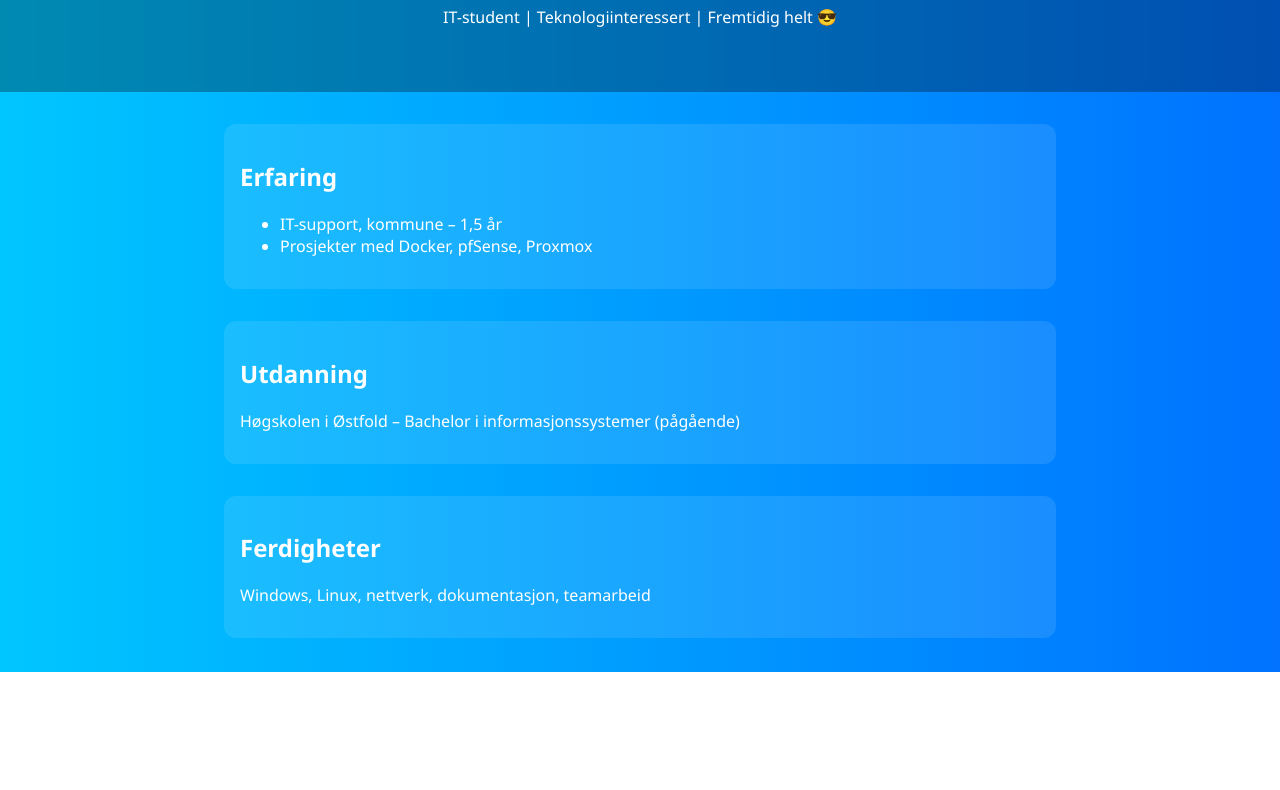
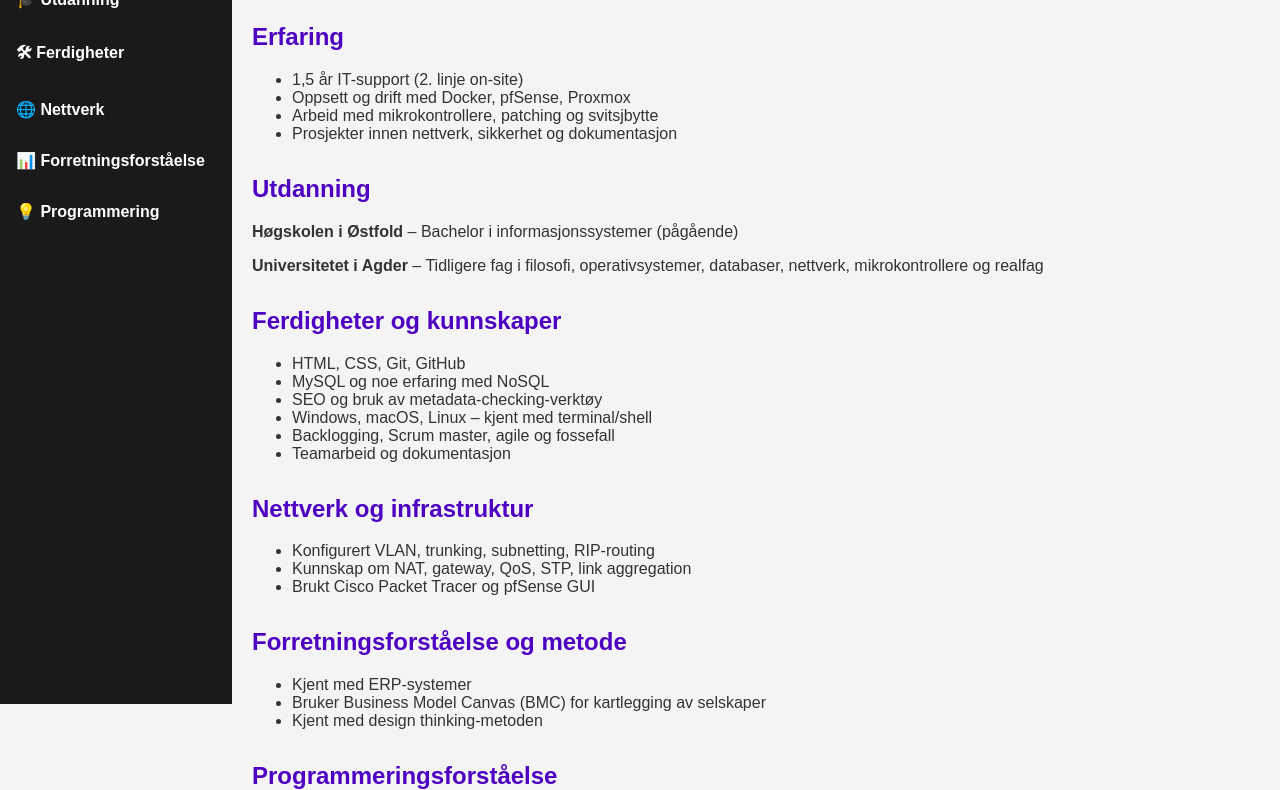
Before and after one commit to uffiulf/Project_CV, a plain HTML site: page index.html in a window 1280 px wide. Shown: the part 128-918 px from the top of the page. Before the commit the page ends 800 px from the top, so only its background shows below. Drawn offline with Linux system fonts and the light colour scheme; a script that the page names is missing.

Commit message:
Changed to navbar

```diff
--- a/css/style.css
+++ b/css/style.css
@@ -1,45 +1,115 @@
+/* Mobile-first CSS */
 body {
     margin: 0;
-    padding: 0;
-    font-family: 'Segoe UI', sans-serif;
-    background: linear-gradient(to right, #00c6ff, #0072ff);
-    color: white;
-    animation: fadeIn 2s ease-in;
+    font-family: Arial, sans-serif;
+    background-color: #f4f4f4;
+    color: #333;
 }
 
-.hero {
-    text-align: center;
-    padding: 3em 1em;
-    background-color: rgba(0,0,0,0.3);
-    backdrop-filter: blur(5px);
+main {
+    padding: 1rem;
+    margin-left: 0;
+}
+
+.cv-del {
+    margin-bottom: 2rem;
+    opacity: 0;
+    transform: translateY(30px);
+    animation: fadeUp 0.6s ease forwards;
+    animation-delay: 0.2s;
+}
+
+.cv-del:nth-of-type(2) { animation-delay: 0.3s; }
+.cv-del:nth-of-type(3) { animation-delay: 0.4s; }
+.cv-del:nth-of-type(4) { animation-delay: 0.5s; }
+.cv-del:nth-of-type(5) { animation-delay: 0.6s; }
+.cv-del:nth-of-type(6) { animation-delay: 0.7s; }
+.cv-del:nth-of-type(7) { animation-delay: 0.8s; }
+
+@keyframes fadeUp {
+    to {
+        opacity: 1;
+        transform: translateY(0);
+    }
+}
+
+h1, h2 {
+    color: #4e00c2;
 }
 
 .navn {
     color: #ffe600;
-    animation: blink 2s infinite;
 }
 
-.cv-del {
-    margin: 2em auto;
-    max-width: 800px;
-    padding: 1em;
-    background-color: rgba(255,255,255,0.1);
-    border-radius: 12px;
-    animation: slideUp 1s ease forwards;
-    opacity: 0;
+/* Sidebar navigation */
+.sidebar {
+    background-color: #1a1a1a;
+    color: white;
+    padding: 1rem;
+    position: fixed;
+    top: 0;
+    left: 0;
+    width: 100%;
+    height: auto;
+    z-index: 1000;
 }
 
-@keyframes fadeIn {
-    from { opacity: 0; }
-    to { opacity: 1; }
+.sidebar nav ul {
+    list-style: none;
+    padding: 0;
+    margin: 0;
+    display: flex;
+    flex-direction: row;
+    flex-wrap: wrap;
+    gap: 1rem;
+    justify-content: center;
 }
 
-@keyframes slideUp {
-    from { transform: translateY(30px); opacity: 0; }
-    to { transform: translateY(0); opacity: 1; }
+.sidebar nav ul li a {
+    color: white;
+    text-decoration: none;
+    font-weight: bold;
+    transition: transform 0.1s ease;
 }
 
-@keyframes blink {
-    0%, 100% { opacity: 1; }
-    50% { opacity: 0.5; }
+.sidebar nav ul li a:active {
+    animation: vibrate 0.3s linear;
 }
+
+@keyframes vibrate {
+    0% { transform: translateX(0); }
+    25% { transform: translateX(-2px); }
+    50% { transform: translateX(2px); }
+    75% { transform: translateX(-2px); }
+    100% { transform: translateX(0); }
+}
+
+/* Desktop layout */
+@media screen and (min-width: 768px) {
+    .sidebar {
+        width: 200px;
+        height: 100vh;
+        position: fixed;
+    }
+
+    main {
+        margin-left: 220px;
+        padding: 2rem;
+    }
+
+    .sidebar nav ul {
+        flex-direction: column;
+        align-items: flex-start;
+    }
+
+    .sidebar nav ul li {
+        margin-bottom: 1rem;
+    }
+
+    .sidebar nav ul li a:hover {
+        color: #ffe600;
+        background-color: #333;
+        padding: 0.2rem 0.5rem;
+        border-radius: 4px;
+    }
+}
--- a/index.html
+++ b/index.html
@@ -7,28 +7,78 @@
   <link rel="stylesheet" href="css/style.css" />
 </head>
 <body>
-<header class="hero">
-  <h1>Hei, jeg heter <span class="navn">[Ditt navn]</span></h1>
-  <p>IT-student | Teknologiinteressert | Fremtidig helt 😎</p>
-</header>
+<aside class="sidebar">
+  <nav>
+    <ul>
+      <li><a href="#om-meg">🧑‍💻 Informasjon</a></li>
+      <li><a href="#erfaring">💼 Erfaring</a></li>
+      <li><a href="#utdanning">🎓 Utdanning</a></li>
+      <li><a href="#ferdigheter">🛠 Ferdigheter</a></li>
+      <li><a href="#nettverk">🌐 Nettverk</a></li>
+      <li><a href="#forretning">📊 Forretningsforståelse</a></li>
+      <li><a href="#programmering">💡 Programmering</a></li>
+    </ul>
+  </nav>
+</aside>
 
 <main>
-  <section class="cv-del">
+  <section id="om-meg" class="cv-del">
+    <h1>Hei, jeg heter <span class="navn">[Ditt navn]</span></h1>
+    <p>IT-student | Teknologiinteressert | Fremtidig helt 😎</p>
+  </section>
+
+  <section id="erfaring" class="cv-del">
     <h2>Erfaring</h2>
     <ul>
-      <li>IT-support, kommune – 1,5 år</li>
-      <li>Prosjekter med Docker, pfSense, Proxmox</li>
+      <li>1,5 år IT-support (2. linje on-site)</li>
+      <li>Oppsett og drift med Docker, pfSense, Proxmox</li>
+      <li>Arbeid med mikrokontrollere, patching og svitsjbytte</li>
+      <li>Prosjekter innen nettverk, sikkerhet og dokumentasjon</li>
     </ul>
   </section>
 
-  <section class="cv-del">
+  <section id="utdanning" class="cv-del">
     <h2>Utdanning</h2>
-    <p>Høgskolen i Østfold – Bachelor i informasjonssystemer (pågående)</p>
+    <p><strong>Høgskolen i Østfold</strong> – Bachelor i informasjonssystemer (pågående)</p>
+    <p><strong>Universitetet i Agder</strong> – Tidligere fag i filosofi, operativsystemer, databaser, nettverk, mikrokontrollere og realfag</p>
   </section>
 
-  <section class="cv-del">
-    <h2>Ferdigheter</h2>
-    <p>Windows, Linux, nettverk, dokumentasjon, teamarbeid</p>
+  <section id="ferdigheter" class="cv-del">
+    <h2>Ferdigheter og kunnskaper</h2>
+    <ul>
+      <li>HTML, CSS, Git, GitHub</li>
+      <li>MySQL og noe erfaring med NoSQL</li>
+      <li>SEO og bruk av metadata-checking-verktøy</li>
+      <li>Windows, macOS, Linux – kjent med terminal/shell</li>
+      <li>Backlogging, Scrum master, agile og fossefall</li>
+      <li>Teamarbeid og dokumentasjon</li>
+    </ul>
+  </section>
+
+  <section id="nettverk" class="cv-del">
+    <h2>Nettverk og infrastruktur</h2>
+    <ul>
+      <li>Konfigurert VLAN, trunking, subnetting, RIP-routing</li>
+      <li>Kunnskap om NAT, gateway, QoS, STP, link aggregation</li>
+      <li>Brukt Cisco Packet Tracer og pfSense GUI</li>
+    </ul>
+  </section>
+
+  <section id="forretning" class="cv-del">
+    <h2>Forretningsforståelse og metode</h2>
+    <ul>
+      <li>Kjent med ERP-systemer</li>
+      <li>Bruker Business Model Canvas (BMC) for kartlegging av selskaper</li>
+      <li>Kjent med design thinking-metoden</li>
+    </ul>
+  </section>
+
+  <section id="programmering" class="cv-del">
+    <h2>Programmeringsforståelse</h2>
+    <ul>
+      <li>Har skrevet kode i C, C++, Python, Java, HTML og CSS</li>
+      <li>Forstår struktur, logikk og grunnleggende programmeringsprinsipper</li>
+    </ul>
   </section>
 </main>
 
```
Also changed, not shown: animert.html (line endings or trailing spaces), js/scripts.js (line endings or trailing spaces).
